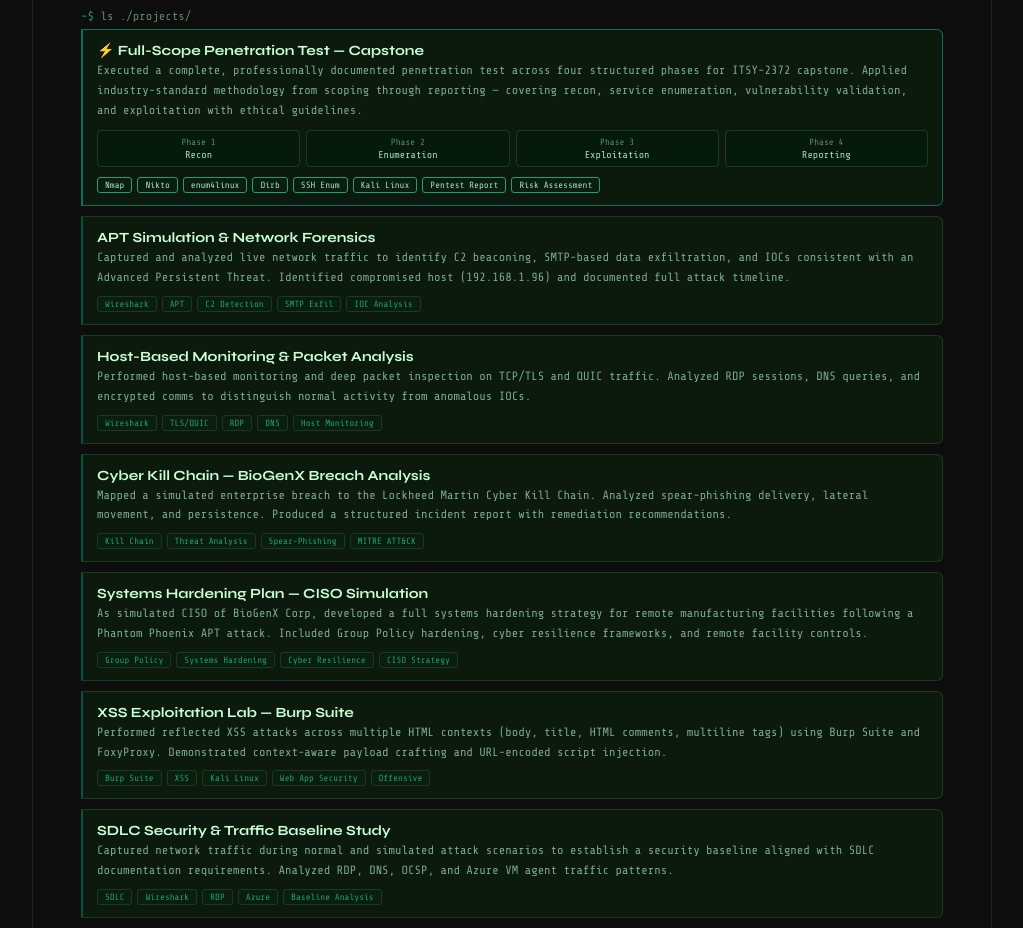
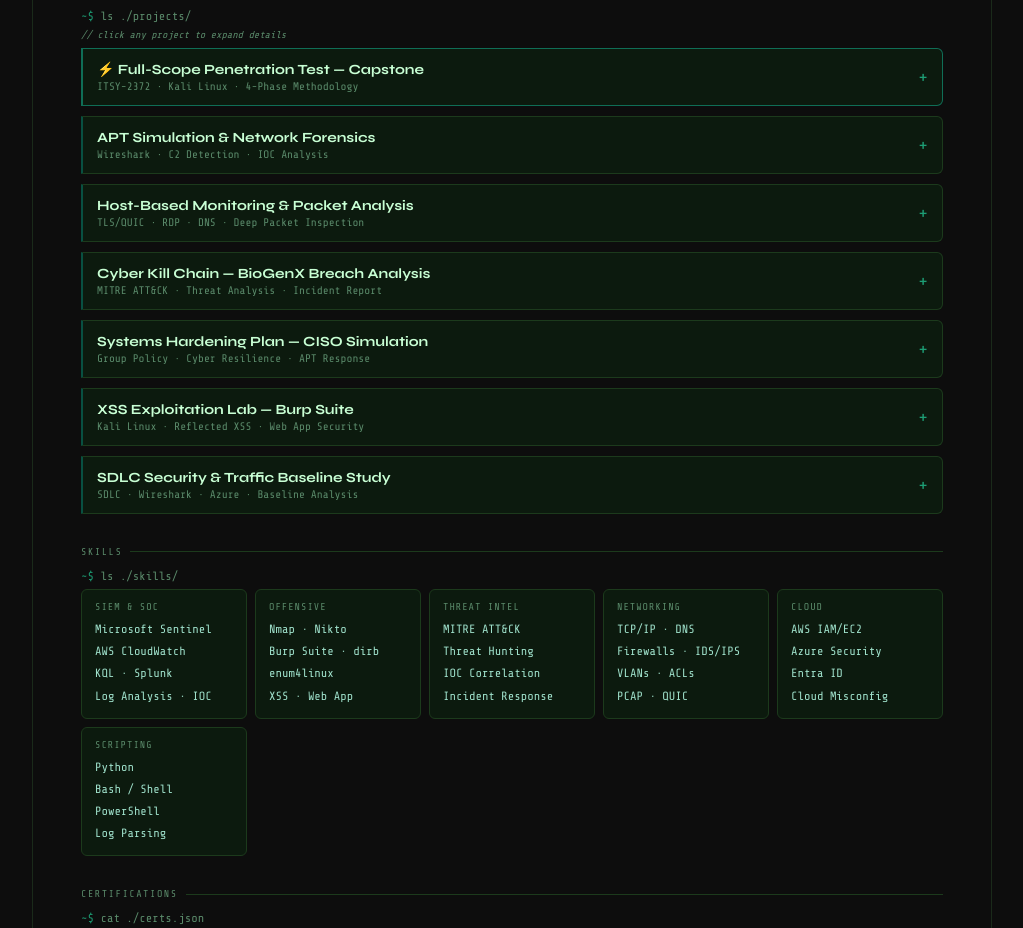
Before and after one commit to thomas-njimi/thomas-njimi.github.io, a plain HTML site: page index.html in a window 1280 px wide. Shown: the part 925-1853 px from the top of the page, without its empty margins (128-1151 px from the left). Drawn offline with nearby package versions, Linux system fonts and the light colour scheme.

Commit message:
Update index.html

```diff
--- a/index.html
+++ b/index.html
@@ -34,20 +34,30 @@
   .stat-label{font-size:10px;color:var(--muted);margin-top:2px}
   .exp-list,.proj-list{display:flex;flex-direction:column;gap:10px}
   .exp-card{background:#0c1a0e;border:0.5px solid #1c3a1c;border-left:2px solid var(--green);border-radius:0 6px 6px 0;padding:12px 14px}
-  .proj-card{background:#0c1a0e;border:0.5px solid #1c3a1c;border-left:2px solid #085041;border-radius:0 6px 6px 0;padding:12px 14px;transition:border-color .15s,background .15s}
+  /* PROJECT CARDS - collapsible */
+  .proj-card{background:#0c1a0e;border:0.5px solid #1c3a1c;border-left:2px solid #085041;border-radius:0 6px 6px 0;overflow:hidden;transition:border-color .15s,background .15s}
   .proj-card:hover{border-left-color:var(--green);background:#0e1e10}
   .proj-card.featured{border-left-color:var(--green);border-color:var(--green-dim)}
+  .proj-header{padding:12px 14px;cursor:pointer;display:flex;justify-content:space-between;align-items:center;gap:1rem}
+  .proj-header-left{flex:1}
+  .proj-toggle{color:var(--green);font-size:18px;flex-shrink:0;transition:transform .25s}
+  .proj-card.open .proj-toggle{transform:rotate(45deg)}
+  .proj-body{max-height:0;overflow:hidden;transition:max-height .35s ease,padding .25s}
+  .proj-card.open .proj-body{max-height:600px}
+  .proj-body-inner{padding:0 14px 14px}
+  .proj-divider{height:0.5px;background:#1c3a1c;margin-bottom:12px}
   .exp-title,.proj-title{font-family:'Syne',sans-serif;font-size:14px;color:#c8ffd4;font-weight:700;margin-bottom:2px}
   .exp-company{font-size:11px;color:var(--green);margin-bottom:3px}
   .exp-date{font-size:10px;color:var(--muted);margin-bottom:5px}
   .exp-desc,.proj-desc{font-size:12px;color:#7aaa8a;line-height:1.65}
-  .proj-tags{display:flex;gap:5px;margin-top:8px;flex-wrap:wrap}
+  .proj-tags{display:flex;gap:5px;margin-top:10px;flex-wrap:wrap}
   .proj-tag{font-size:9px;padding:2px 7px;border-radius:3px;background:#0a1e0f;border:0.5px solid #1c3a1c;color:var(--green)}
   .proj-tag.hot{border-color:var(--green);color:var(--green-glow)}
   .phase-row{display:grid;grid-template-columns:repeat(4,1fr);gap:6px;margin-top:10px}
   .phase-box{background:#051a0a;border:0.5px solid #1c3a1c;border-radius:4px;padding:6px 8px;text-align:center}
   .phase-num{font-size:9px;color:var(--muted);display:block}
   .phase-label{font-size:10px;color:var(--green-glow);display:block;margin-top:2px}
+  .hint{font-size:10px;color:var(--muted);margin-bottom:8px;font-style:italic}
   .skills-grid{display:grid;grid-template-columns:repeat(auto-fit,minmax(145px,1fr));gap:8px}
   .skill-card{background:#0c1a0e;border:0.5px solid #1c3a1c;border-radius:6px;padding:11px 13px}
   .skill-category{font-size:10px;color:var(--muted);letter-spacing:.1em;text-transform:uppercase;margin-bottom:6px}
@@ -147,50 +157,136 @@
   <div class="section">
     <div class="section-label">projects</div>
     <p class="prompt-line"><span>~$</span> ls ./projects/</p>
+    <p class="hint">// click any project to expand details</p>
     <div class="proj-list">
-      <div class="proj-card featured">
+
+      <div class="proj-card featured" onclick="toggleProject(this)">
+        <div class="proj-header">
+          <div class="proj-header-left">
             <div class="proj-title">⚡ Full-Scope Penetration Test — Capstone</div>
-        <div class="proj-desc">Executed a complete, professionally documented penetration test across four structured phases for ITSY-2372 capstone. Applied industry-standard methodology from scoping through reporting — covering recon, service enumeration, vulnerability validation, and exploitation with ethical guidelines.</div>
+            <div style="font-size:11px;color:var(--muted);margin-top:2px">ITSY-2372 · Kali Linux · 4-Phase Methodology</div>
+          </div>
+          <span class="proj-toggle">+</span>
+        </div>
+        <div class="proj-body">
+          <div class="proj-body-inner">
+            <div class="proj-divider"></div>
+            <div class="proj-desc">Executed a complete, professionally documented penetration test across four structured phases. Applied industry-standard methodology from scoping through reporting — covering recon, service enumeration, vulnerability validation, and exploitation with ethical guidelines.</div>
             <div class="phase-row">
               <div class="phase-box"><span class="phase-num">Phase 1</span><span class="phase-label">Recon</span></div>
               <div class="phase-box"><span class="phase-num">Phase 2</span><span class="phase-label">Enumeration</span></div>
               <div class="phase-box"><span class="phase-num">Phase 3</span><span class="phase-label">Exploitation</span></div>
               <div class="phase-box"><span class="phase-num">Phase 4</span><span class="phase-label">Reporting</span></div>
             </div>
-        <div class="proj-tags" style="margin-top:10px">
+            <div class="proj-tags">
               <span class="proj-tag hot">Nmap</span><span class="proj-tag hot">Nikto</span><span class="proj-tag hot">enum4linux</span><span class="proj-tag hot">Dirb</span><span class="proj-tag hot">SSH Enum</span><span class="proj-tag hot">Kali Linux</span><span class="proj-tag hot">Pentest Report</span><span class="proj-tag hot">Risk Assessment</span>
             </div>
           </div>
-      <div class="proj-card">
+        </div>
+      </div>
+
+      <div class="proj-card" onclick="toggleProject(this)">
+        <div class="proj-header">
+          <div class="proj-header-left">
             <div class="proj-title">APT Simulation &amp; Network Forensics</div>
-        <div class="proj-desc">Captured and analyzed live network traffic to identify C2 beaconing, SMTP-based data exfiltration, and IOCs consistent with an Advanced Persistent Threat. Identified compromised host (192.168.1.96) and documented full attack timeline.</div>
-        <div class="proj-tags"><span class="proj-tag">Wireshark</span><span class="proj-tag">APT</span><span class="proj-tag">C2 Detection</span><span class="proj-tag">SMTP Exfil</span><span class="proj-tag">IOC Analysis</span></div>
+            <div style="font-size:11px;color:var(--muted);margin-top:2px">Wireshark · C2 Detection · IOC Analysis</div>
           </div>
-      <div class="proj-card">
+          <span class="proj-toggle">+</span>
+        </div>
+        <div class="proj-body">
+          <div class="proj-body-inner">
+            <div class="proj-divider"></div>
+            <div class="proj-desc">Captured and analyzed live network traffic to identify C2 beaconing, SMTP-based data exfiltration, and IOCs consistent with an Advanced Persistent Threat. Identified compromised host (192.168.1.96) and documented full attack timeline including initial access vector, lateral movement, and exfiltration channel.</div>
+            <div class="proj-tags"><span class="proj-tag">Wireshark</span><span class="proj-tag">APT</span><span class="proj-tag">C2 Detection</span><span class="proj-tag">SMTP Exfil</span><span class="proj-tag">IOC Analysis</span><span class="proj-tag">Network Forensics</span></div>
+          </div>
+        </div>
+      </div>
+
+      <div class="proj-card" onclick="toggleProject(this)">
+        <div class="proj-header">
+          <div class="proj-header-left">
             <div class="proj-title">Host-Based Monitoring &amp; Packet Analysis</div>
-        <div class="proj-desc">Performed host-based monitoring and deep packet inspection on TCP/TLS and QUIC traffic. Analyzed RDP sessions, DNS queries, and encrypted comms to distinguish normal activity from anomalous IOCs.</div>
-        <div class="proj-tags"><span class="proj-tag">Wireshark</span><span class="proj-tag">TLS/QUIC</span><span class="proj-tag">RDP</span><span class="proj-tag">DNS</span><span class="proj-tag">Host Monitoring</span></div>
+            <div style="font-size:11px;color:var(--muted);margin-top:2px">TLS/QUIC · RDP · DNS · Deep Packet Inspection</div>
           </div>
-      <div class="proj-card">
+          <span class="proj-toggle">+</span>
+        </div>
+        <div class="proj-body">
+          <div class="proj-body-inner">
+            <div class="proj-divider"></div>
+            <div class="proj-desc">Performed host-based monitoring and deep packet inspection on TCP/TLS and QUIC traffic. Analyzed RDP sessions, DNS queries, and encrypted communications to distinguish normal activity from anomalous IOCs. Documented findings in a structured security report.</div>
+            <div class="proj-tags"><span class="proj-tag">Wireshark</span><span class="proj-tag">TLS/QUIC</span><span class="proj-tag">RDP</span><span class="proj-tag">DNS</span><span class="proj-tag">Host Monitoring</span><span class="proj-tag">Packet Analysis</span></div>
+          </div>
+        </div>
+      </div>
+
+      <div class="proj-card" onclick="toggleProject(this)">
+        <div class="proj-header">
+          <div class="proj-header-left">
             <div class="proj-title">Cyber Kill Chain — BioGenX Breach Analysis</div>
-        <div class="proj-desc">Mapped a simulated enterprise breach to the Lockheed Martin Cyber Kill Chain. Analyzed spear-phishing delivery, lateral movement, and persistence. Produced a structured incident report with remediation recommendations.</div>
-        <div class="proj-tags"><span class="proj-tag">Kill Chain</span><span class="proj-tag">Threat Analysis</span><span class="proj-tag">Spear-Phishing</span><span class="proj-tag">MITRE ATT&amp;CK</span></div>
+            <div style="font-size:11px;color:var(--muted);margin-top:2px">MITRE ATT&amp;CK · Threat Analysis · Incident Report</div>
           </div>
-      <div class="proj-card">
+          <span class="proj-toggle">+</span>
+        </div>
+        <div class="proj-body">
+          <div class="proj-body-inner">
+            <div class="proj-divider"></div>
+            <div class="proj-desc">Mapped a simulated enterprise breach to the Lockheed Martin Cyber Kill Chain. Analyzed spear-phishing delivery, lateral movement, and persistence techniques across a fictional biotech company network. Produced a structured incident report with remediation recommendations aligned to MITRE ATT&amp;CK framework.</div>
+            <div class="proj-tags"><span class="proj-tag">Kill Chain</span><span class="proj-tag">Threat Analysis</span><span class="proj-tag">Spear-Phishing</span><span class="proj-tag">MITRE ATT&amp;CK</span><span class="proj-tag">Incident Report</span></div>
+          </div>
+        </div>
+      </div>
+
+      <div class="proj-card" onclick="toggleProject(this)">
+        <div class="proj-header">
+          <div class="proj-header-left">
             <div class="proj-title">Systems Hardening Plan — CISO Simulation</div>
-        <div class="proj-desc">As simulated CISO of BioGenX Corp, developed a full systems hardening strategy for remote manufacturing facilities following a Phantom Phoenix APT attack. Included Group Policy hardening, cyber resilience frameworks, and remote facility controls.</div>
-        <div class="proj-tags"><span class="proj-tag">Group Policy</span><span class="proj-tag">Systems Hardening</span><span class="proj-tag">Cyber Resilience</span><span class="proj-tag">CISO Strategy</span></div>
+            <div style="font-size:11px;color:var(--muted);margin-top:2px">Group Policy · Cyber Resilience · APT Response</div>
           </div>
-      <div class="proj-card">
+          <span class="proj-toggle">+</span>
+        </div>
+        <div class="proj-body">
+          <div class="proj-body-inner">
+            <div class="proj-divider"></div>
+            <div class="proj-desc">As simulated CISO of BioGenX Corp, developed a full systems hardening strategy for remote manufacturing facilities following a Phantom Phoenix APT attack. Included Group Policy hardening, cyber resilience frameworks, patch management procedures, and remote facility security controls.</div>
+            <div class="proj-tags"><span class="proj-tag">Group Policy</span><span class="proj-tag">Systems Hardening</span><span class="proj-tag">Cyber Resilience</span><span class="proj-tag">CISO Strategy</span><span class="proj-tag">Patch Management</span></div>
+          </div>
+        </div>
+      </div>
+
+      <div class="proj-card" onclick="toggleProject(this)">
+        <div class="proj-header">
+          <div class="proj-header-left">
             <div class="proj-title">XSS Exploitation Lab — Burp Suite</div>
-        <div class="proj-desc">Performed reflected XSS attacks across multiple HTML contexts (body, title, HTML comments, multiline tags) using Burp Suite and FoxyProxy. Demonstrated context-aware payload crafting and URL-encoded script injection.</div>
-        <div class="proj-tags"><span class="proj-tag">Burp Suite</span><span class="proj-tag">XSS</span><span class="proj-tag">Kali Linux</span><span class="proj-tag">Web App Security</span><span class="proj-tag">Offensive</span></div>
+            <div style="font-size:11px;color:var(--muted);margin-top:2px">Kali Linux · Reflected XSS · Web App Security</div>
           </div>
-      <div class="proj-card">
+          <span class="proj-toggle">+</span>
+        </div>
+        <div class="proj-body">
+          <div class="proj-body-inner">
+            <div class="proj-divider"></div>
+            <div class="proj-desc">Performed reflected XSS attacks across multiple HTML contexts (body, title, HTML comments, multiline tags) using Burp Suite and FoxyProxy on the Public Firing Range web app. Demonstrated context-aware payload crafting, URL-encoded script injection, and SVG-based filter bypass techniques.</div>
+            <div class="proj-tags"><span class="proj-tag">Burp Suite</span><span class="proj-tag">XSS</span><span class="proj-tag">Kali Linux</span><span class="proj-tag">FoxyProxy</span><span class="proj-tag">Web App Security</span><span class="proj-tag">Filter Bypass</span></div>
+          </div>
+        </div>
+      </div>
+
+      <div class="proj-card" onclick="toggleProject(this)">
+        <div class="proj-header">
+          <div class="proj-header-left">
             <div class="proj-title">SDLC Security &amp; Traffic Baseline Study</div>
-        <div class="proj-desc">Captured network traffic during normal and simulated attack scenarios to establish a security baseline aligned with SDLC documentation requirements. Analyzed RDP, DNS, OCSP, and Azure VM agent traffic patterns.</div>
-        <div class="proj-tags"><span class="proj-tag">SDLC</span><span class="proj-tag">Wireshark</span><span class="proj-tag">RDP</span><span class="proj-tag">Azure</span><span class="proj-tag">Baseline Analysis</span></div>
+            <div style="font-size:11px;color:var(--muted);margin-top:2px">SDLC · Wireshark · Azure · Baseline Analysis</div>
           </div>
+          <span class="proj-toggle">+</span>
+        </div>
+        <div class="proj-body">
+          <div class="proj-body-inner">
+            <div class="proj-divider"></div>
+            <div class="proj-desc">Captured network traffic during normal and simulated attack scenarios to establish a security baseline aligned with SDLC documentation requirements. Analyzed RDP, DNS, OCSP, and Azure VM agent traffic patterns to differentiate expected behavior from anomalous activity.</div>
+            <div class="proj-tags"><span class="proj-tag">SDLC</span><span class="proj-tag">Wireshark</span><span class="proj-tag">RDP</span><span class="proj-tag">Azure</span><span class="proj-tag">Baseline Analysis</span><span class="proj-tag">OCSP</span></div>
+          </div>
+        </div>
+      </div>
+
     </div>
   </div>
 
@@ -254,5 +350,16 @@
   </div>
 
 </div>
+
+<script>
+  function toggleProject(card) {
+    const isOpen = card.classList.contains('open');
+    // close all
+    document.querySelectorAll('.proj-card').forEach(c => c.classList.remove('open'));
+    // open clicked if it wasn't already open
+    if (!isOpen) card.classList.add('open');
+  }
+</script>
+
 </body>
 </html>
```
Lines whose indentation alone changed are shown as unchanged.
